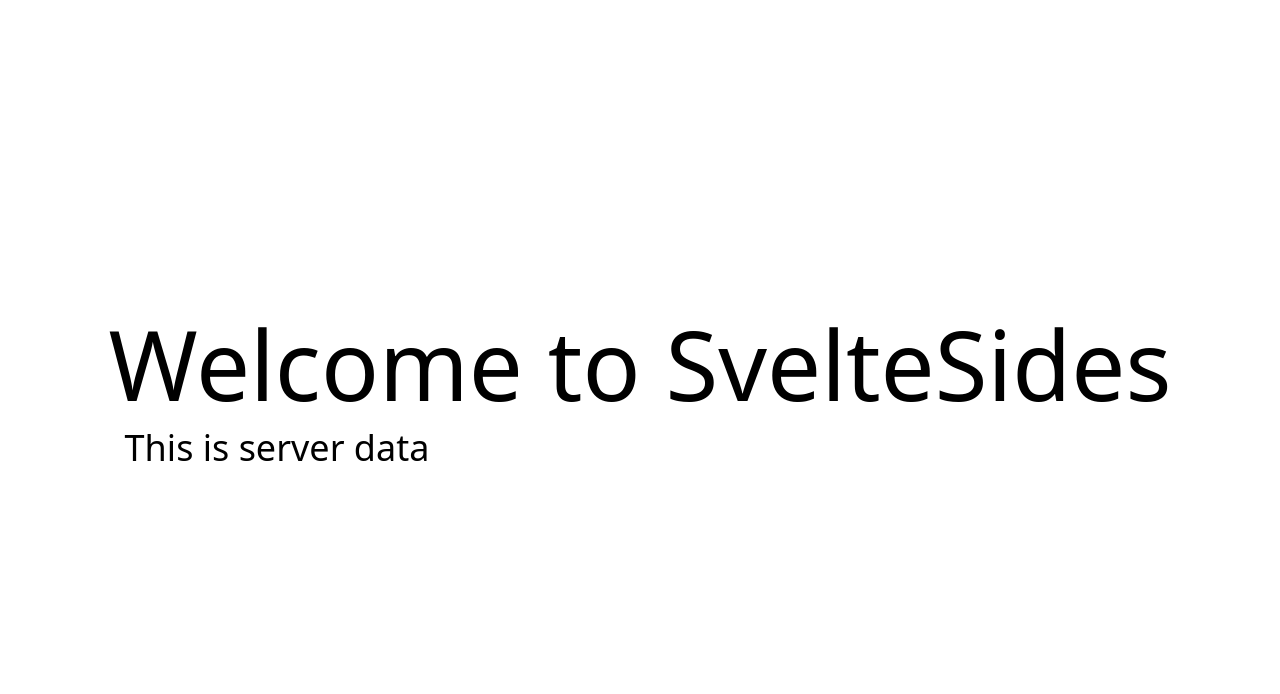
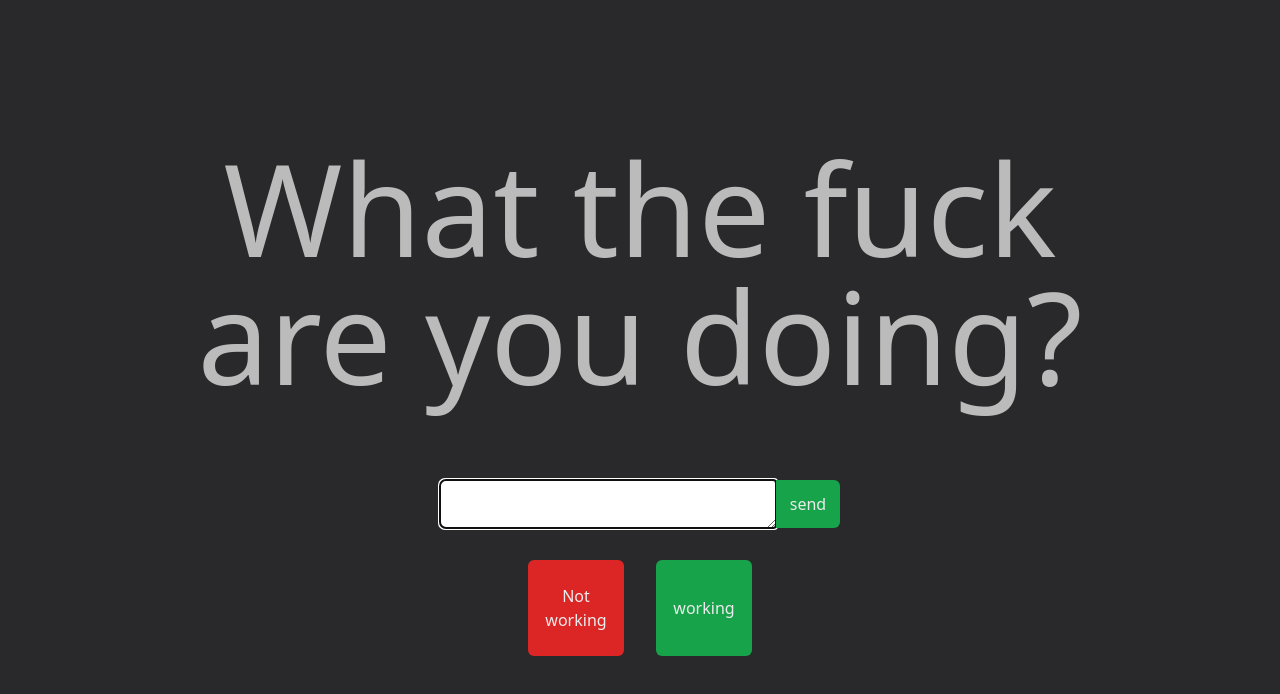
Before and after one commit to the-sides/daily-tracker, a SvelteKit app: page / in a window 1280 px wide. Shown: the top 694 px of the page. Built offline with nearby package versions, Linux system fonts and the light colour scheme.

Commit message:
Persistable state, input w/ shift registration, basic FE

```diff
--- /dev/null
+++ b/src/components/button.svelte
@@ -0,0 +1,15 @@
+<script>
+	export let callback = () => {
+		window.alert('default callback');
+	};
+    export let color = 'grey';
+    const colorMap = {
+        grey: 'bg-gray-700',
+        red: 'bg-red-600 hover:bg-red-800',
+        green: 'bg-green-600 hover:bg-green-800'
+    }
+</script>
+
+<button on:click={callback()} class={colorMap[color] + '  w-24 h-24 rounded-md p-4'}>
+	<slot />
+</button>
--- /dev/null
+++ b/src/components/statusInput.svelte
@@ -0,0 +1,57 @@
+<script>
+	import { Log } from '$lib/Logger';
+	import { onMount } from 'svelte';
+
+	export let _class;
+	export let saveStatus;
+
+	let inputElm;
+	let inputKeyMapping = new Map();
+
+    onMount(() => {
+        inputElm.focus()
+    })
+
+	const adjustHeight = () => {
+        // 24px line height. Rem would be better for zooming in/out
+		// Log('height', inputElm.scrollHeight);
+        // Log('mapp', inputKeyMapping);
+	};
+
+    const inputKeyReleased = (e) => {
+        delete inputKeyMapping[e.key];
+    }
+	const inputPress = (e) => {
+
+        // only worry about logging shift for now
+        if(e.key === 'Shift') {
+            inputKeyMapping['Shift'] = true
+        }
+
+		if (e.key === 'Enter' && !inputKeyMapping['Shift'] ) {
+			e.preventDefault(); // Stops from newline in <textarea>
+			if (inputElm.value.trim() !== '') {
+				saveStatus(inputElm.value);
+			}
+			inputElm.value = '';
+		}
+        adjustHeight();
+
+	};
+</script>
+
+<form on:submit={(e) => saveStatus(e, inputElm)} class={_class + ' max-w-full w-[400px] relative'}>
+	<textarea
+		bind:this={inputElm}
+		type="text"
+		on:keydown={inputPress}
+        on:keyup={inputKeyReleased}
+		draggable="false"
+		rows="1"
+		class="w-[calc(100%-4rem)] h-auto m-0 block"
+	/>
+	<button
+		type="submit"
+		class="absolute inset-0 ml-auto bg-green-600 hover:bg-green-800 w-16 rounded-r-md">send</button
+	>
+</form>
--- /dev/null
+++ b/src/lib/Logger.js
@@ -0,0 +1,3 @@
+export const Log = (msg, value) => {
+    console.log(msg, value)
+}
--- a/src/routes/+layout.svelte
+++ b/src/routes/+layout.svelte
@@ -1,5 +1,6 @@
 <script>
   import '../styles/tailwind.css'
+  import '../styles/main.css'
 </script>
 
 <slot />
--- a/src/routes/+page.server.js
+++ /dev/null
@@ -1,10 +0,0 @@
-
-/** @type {import('./$types').PageLoad} */
-export async function load(params) {
-
-  return {
-    title: 'Foo bar!',
-    content: 'This is server data'
-  };
-
-}
--- a/src/routes/+page.svelte
+++ b/src/routes/+page.svelte
@@ -1,10 +1,40 @@
 <script>
-	export let data;
+	import Button from '../components/button.svelte';
+	import StatusInput from '../components/statusInput.svelte';
+	import {Log} from '$lib/Logger'
+	import { onMount } from 'svelte';
+	let statuses = [];
+
+
+	const saveStatus = (value) => {
+		statuses = [...statuses, value];
+		Log('Status Items', statuses)
+		window.localStorage.setItem('items', JSON.stringify({statuses}) )
+	};
+
+	onMount(() => {
+		const itemsString = window.localStorage.getItem('items')
+
+		if(itemsString)
+			statuses = JSON.parse(itemsString).statuses;
+	})
+
 </script>
 
-
-<div class="grid h-screen place-content-center text-8xl">
-	<h1>Welcome to SvelteSides</h1>
-	<h2 class="text-4xl m-4"> {data.content}</h2>
-
-</div>
+<main class="relative">
+	<div
+		class="flex flex-col items-center justify-center min-h-screen p-8 md:p-24 text-center relative z-10"
+	>
+		<h1 class="text-9xl opacity-75">What the fuck<br />are you doing?</h1>
+		<StatusInput _class="mt-20" {saveStatus} />
+		<div class="flex gap-8 mt-8">
+			<Button color="red">Not working</Button>
+			<Button color="green">working</Button>
+		</div>
+	</div>
+	<div class="absolute inset-0 w-full h-full flex flex-col flex-wrap">
+		{#each statuses as status}
+			<p>{status}</p>
+		{/each}
+	</div>
+</main>
--- /dev/null
+++ b/src/styles/main.css
@@ -0,0 +1,15 @@
+:root {
+    --dark: rgb(41, 41, 43);
+    --light:  rgb(236, 236, 236);
+}
+
+body {
+    background-color: var(--dark) ;
+    color: var(--light)
+}
+
+textarea,
+input {
+    color: var(--dark);
+    @apply p-3 rounded-l-md;
+}
```
Also changed, not shown: 1 other file (tests, documents, lock files or other folders).
